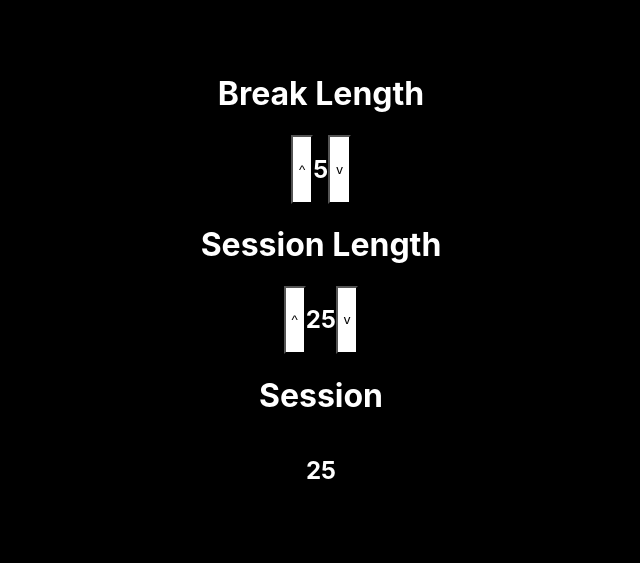
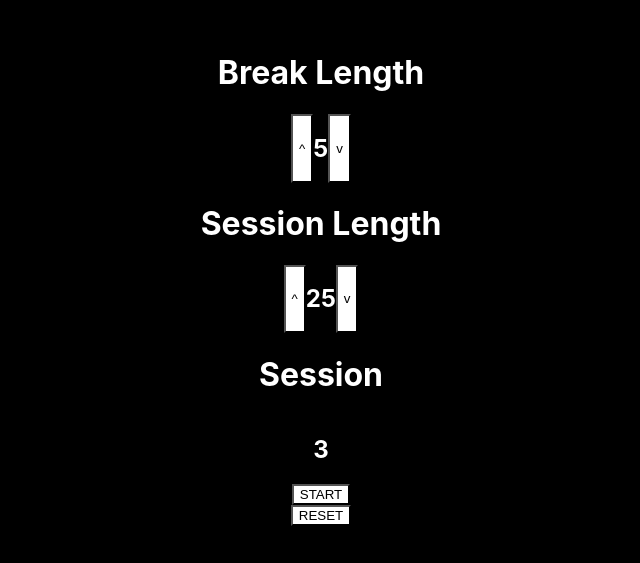
Before and after one commit to brandmch/Timer, a React (Create React App) app: page / in a window 1280 px wide. Shown: the part 121-684 px from the top of the page, without its empty margins (319-959 px from the left). Built offline with nearby package versions, Linux system fonts and the light colour scheme.

Commit message:
timeIntervals

```diff
--- a/src/App.js
+++ b/src/App.js
@@ -1,10 +1,13 @@
 import "./App.css";
-import React, { useState } from "react";
+import React, { useState, useEffect } from "react";
 
 function App() {
   const [breakLength, setBreakLength] = useState(5);
   const [sessionLength, setSessionLength] = useState(25);
-  const [sessionTimer, setSessionTimer] = useState(25);
+  const [sessionTimer, setSessionTimer] = useState(3);
+  const [isRunning, setIsRunning] = useState(false);
+
+  console.log(isRunning);
 
   const increase = (state, setState) => {
     if (state < 60) {
@@ -17,6 +20,22 @@ function App() {
       setState(state - 1);
     }
   };
+
+  const timerToggle = () => {
+    setIsRunning(!isRunning);
+  };
+
+  useEffect(() => {
+    let interval = null;
+    if (isRunning) {
+      interval = setInterval(() => {
+        decrease(sessionTimer, setSessionTimer);
+      }, 1000);
+    } else if (!isRunning && sessionTimer !== 0) {
+      clearInterval(interval);
+    }
+    return () => clearInterval(interval);
+  }, [isRunning, sessionTimer]);
 
   return (
     <div className="App">
@@ -38,6 +57,8 @@ function App() {
       </div>
       <h1>Session</h1>
       <h2>{sessionTimer}</h2>
+      <button onClick={timerToggle}>START</button>
+      <button onClick={() => setSessionTimer(3)}>RESET</button>
     </div>
   );
 }
```
